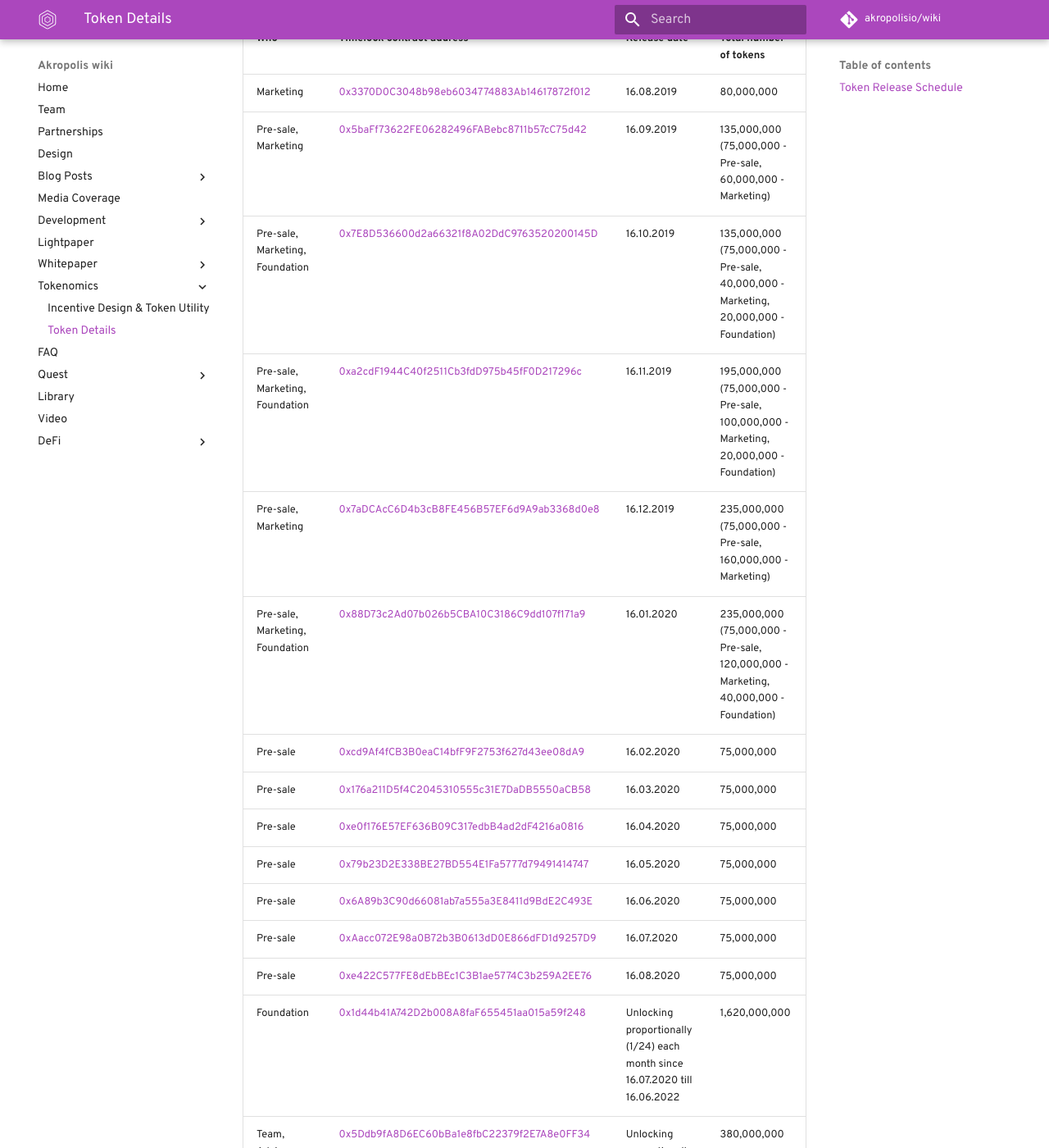
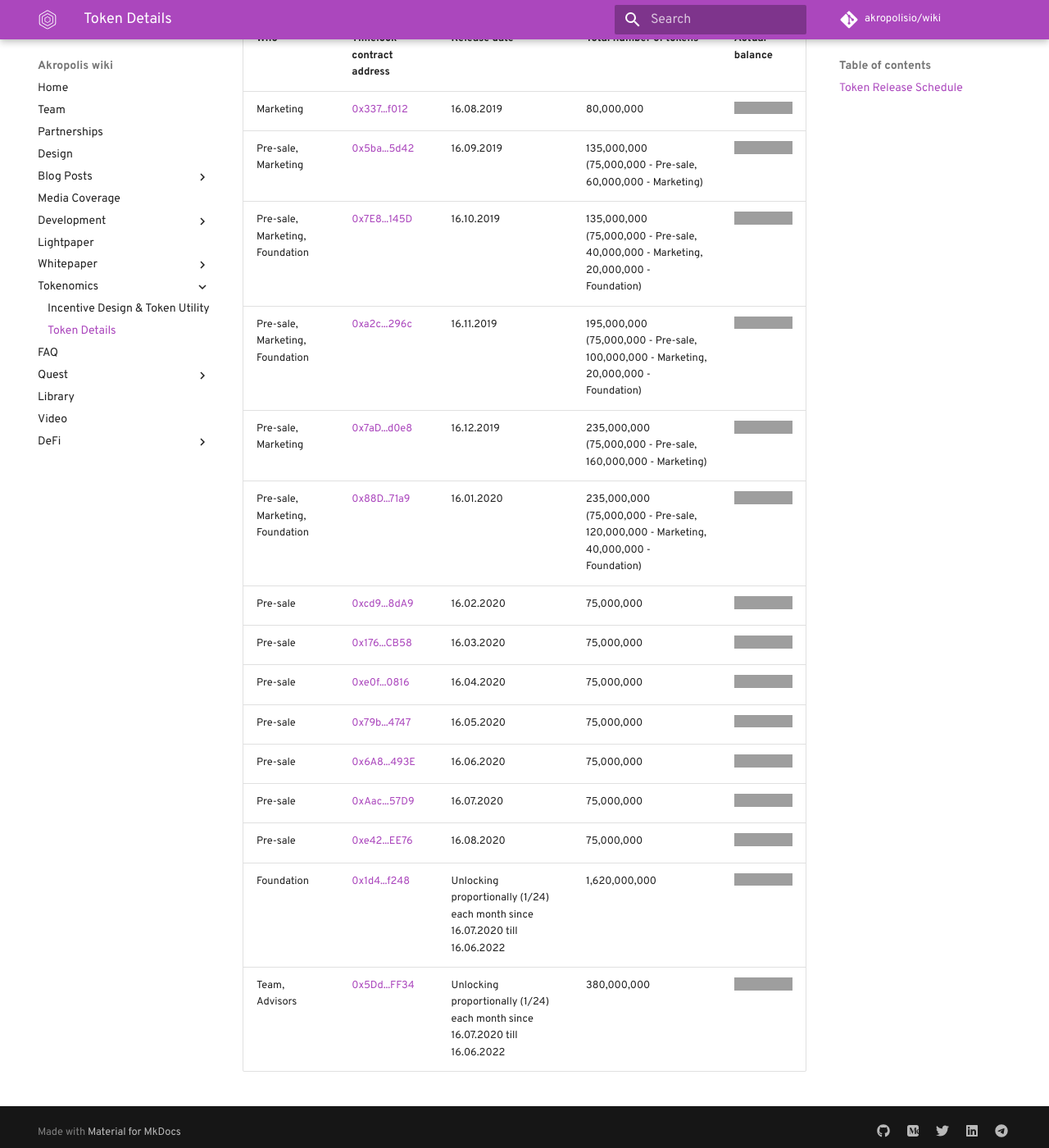
Before and after one commit to kaonone/wiki, an MkDocs documentation site: the page built from docs/tokendetails.md, in a window 1280 px wide and 1400 px high, scrolled down 464 px. Shown: the whole window at 82% size. Built offline with MkDocs 1.6.1 and Material for MkDocs 9.7.7, drawn with Linux system fonts in a browser that asks for light colours; some web fonts are replaced; comment, search, counter and statistics services are not loaded; old or Windows-style settings are respelled for this version of MkDocs; grey boxes are pictures that could not be loaded.

Commit message:
Update tokendetails.md

```diff
--- a/docs/tokendetails.md
+++ b/docs/tokendetails.md
@@ -13,20 +13,20 @@
 
 460,000,000 tokens (11.5% of total token supply) was released on listing on Huobi Global (8% - Huobi Prime Offering, 3.5% - Foundation).
 
-| **Who**|**Timelock contract address**|**Release date**|**Total number of tokens**|
-|----------	|-------------	|---	|---	|
-| Marketing |  [0x3370D0C3048b98eb6034774883Ab14617872f012](https://etherscan.io/address/0x3370D0C3048b98eb6034774883Ab14617872f012) |  16.08.2019 | 80,000,000 |
-| Pre-sale, Marketing |  [0x5baFf73622FE06282496FABebc8711b57cC75d42](https://etherscan.io/address/0x5baFf73622FE06282496FABebc8711b57cC75d42) |  16.09.2019 | 135,000,000 (75,000,000 - Pre-sale, 60,000,000 - Marketing)|
-| Pre-sale, Marketing, Foundation | [0x7E8D536600d2a66321f8A02DdC9763520200145D](https://etherscan.io/address/0x7E8D536600d2a66321f8A02DdC9763520200145D) | 16.10.2019 | 135,000,000 (75,000,000 - Pre-sale, 40,000,000 - Marketing, 20,000,000 - Foundation)|
-| Pre-sale, Marketing, Foundation | [0xa2cdF1944C40f2511Cb3fdD975b45fF0D217296c](https://etherscan.io/address/0xa2cdF1944C40f2511Cb3fdD975b45fF0D217296c) | 16.11.2019 | 195,000,000 (75,000,000 - Pre-sale, 100,000,000 - Marketing, 20,000,000 - Foundation)|
-| Pre-sale, Marketing | [0x7aDCAcC6D4b3cB8FE456B57EF6d9A9ab3368d0e8](https://etherscan.io/address/0x7aDCAcC6D4b3cB8FE456B57EF6d9A9ab3368d0e8) | 16.12.2019 | 235,000,000 (75,000,000 - Pre-sale, 160,000,000 - Marketing)|
-| Pre-sale, Marketing, Foundation | [0x88D73c2Ad07b026b5CBA10C3186C9dd107f171a9](https://etherscan.io/address/0x88D73c2Ad07b026b5CBA10C3186C9dd107f171a9) | 16.01.2020 | 235,000,000 (75,000,000 - Pre-sale, 120,000,000 - Marketing, 40,000,000 - Foundation)|
-|Pre-sale | [0xcd9Af4fCB3B0eaC14bfF9F2753f627d43ee08dA9](https://etherscan.io/address/0xcd9Af4fCB3B0eaC14bfF9F2753f627d43ee08dA9) | 16.02.2020 | 75,000,000 |
-| Pre-sale | [0x176a211D5f4C2045310555c31E7DaDB5550aCB58](https://etherscan.io/address/0x176a211D5f4C2045310555c31E7DaDB5550aCB58) | 16.03.2020 | 75,000,000 |
-| Pre-sale | [0xe0f176E57EF636B09C317edbB4ad2dF4216a0816](https://etherscan.io/address/0xe0f176E57EF636B09C317edbB4ad2dF4216a0816) | 16.04.2020 | 75,000,000 |
-| Pre-sale | [0x79b23D2E338BE27BD554E1Fa5777d79491414747](https://etherscan.io/address/0x79b23D2E338BE27BD554E1Fa5777d79491414747) | 16.05.2020 | 75,000,000|
-| Pre-sale |[0x6A89b3C90d66081ab7a555a3E8411d9BdE2C493E](https://etherscan.io/address/0x6A89b3C90d66081ab7a555a3E8411d9BdE2C493E) |16.06.2020 |75,000,000 |
-| Pre-sale | [0xAacc072E98a0B72b3B0613dD0E866dFD1d9257D9](https://etherscan.io/address/0xAacc072E98a0B72b3B0613dD0E866dFD1d9257D9) |16.07.2020 |75,000,000|
-| Pre-sale |[0xe422C577FE8dEbBEc1C3B1ae5774C3b259A2EE76](https://etherscan.io/address/0xe422C577FE8dEbBEc1C3B1ae5774C3b259A2EE76) |16.08.2020 |75,000,000|
-| Foundation | [0x1d44b41A742D2b008A8faF655451aa015a59f248](https://etherscan.io/address/0x1d44b41A742D2b008A8faF655451aa015a59f248) | Unlocking proportionally (1/24) each month since 16.07.2020 till 16.06.2022 | 1,620,000,000 |
-| Team, Advisors | [0x5Ddb9fA8D6EC60bBa1e8fbC22379f2E7A8e0FF34](https://etherscan.io/address/0x5Ddb9fA8D6EC60bBa1e8fbC22379f2E7A8e0FF34) | Unlocking proportionally (1/24) each month since 16.07.2020 till 16.06.2022 | 380,000,000 |
+| **Who**|**Timelock contract address**|**Release date**|**Total number of tokens**| Actual balance |
+|----------	|-------------	|---	|---	|---	|
+| Marketing |  [0x337...f012](https://etherscan.io/address/0x3370D0C3048b98eb6034774883Ab14617872f012) |  16.08.2019 | 80,000,000 | <img src="https://img.balancebadge.io/token/0x8ab7404063ec4dbcfd4598215992dc3f8ec853d7/0x3370D0C3048b98eb6034774883Ab14617872f012/akro.svg"> |
+| Pre-sale, Marketing |  [0x5ba...5d42](https://etherscan.io/address/0x5baFf73622FE06282496FABebc8711b57cC75d42) |  16.09.2019 | 135,000,000 (75,000,000 - Pre-sale, 60,000,000 - Marketing)| <img src="https://img.balancebadge.io/token/0x8ab7404063ec4dbcfd4598215992dc3f8ec853d7/0x5baFf73622FE06282496FABebc8711b57cC75d42/akro.svg"> |
+| Pre-sale, Marketing, Foundation | [0x7E8...145D](https://etherscan.io/address/0x7E8D536600d2a66321f8A02DdC9763520200145D) | 16.10.2019 | 135,000,000 (75,000,000 - Pre-sale, 40,000,000 - Marketing, 20,000,000 - Foundation)| <img src="https://img.balancebadge.io/token/0x8ab7404063ec4dbcfd4598215992dc3f8ec853d7/0x7E8D536600d2a66321f8A02DdC9763520200145D/akro.svg"> |
+| Pre-sale, Marketing, Foundation | [0xa2c...296c](https://etherscan.io/address/0xa2cdF1944C40f2511Cb3fdD975b45fF0D217296c) | 16.11.2019 | 195,000,000 (75,000,000 - Pre-sale, 100,000,000 - Marketing, 20,000,000 - Foundation)| <img src="https://img.balancebadge.io/token/0x8ab7404063ec4dbcfd4598215992dc3f8ec853d7/0xa2cdF1944C40f2511Cb3fdD975b45fF0D217296c/akro.svg"> |
+| Pre-sale, Marketing | [0x7aD...d0e8](https://etherscan.io/address/0x7aDCAcC6D4b3cB8FE456B57EF6d9A9ab3368d0e8) | 16.12.2019 | 235,000,000 (75,000,000 - Pre-sale, 160,000,000 - Marketing)| <img src="https://img.balancebadge.io/token/0x8ab7404063ec4dbcfd4598215992dc3f8ec853d7/0x7aDCAcC6D4b3cB8FE456B57EF6d9A9ab3368d0e8/akro.svg"> |
+| Pre-sale, Marketing, Foundation | [0x88D...71a9](https://etherscan.io/address/0x88D73c2Ad07b026b5CBA10C3186C9dd107f171a9) | 16.01.2020 | 235,000,000 (75,000,000 - Pre-sale, 120,000,000 - Marketing, 40,000,000 - Foundation)| <img src="https://img.balancebadge.io/token/0x8ab7404063ec4dbcfd4598215992dc3f8ec853d7/0x88D73c2Ad07b026b5CBA10C3186C9dd107f171a9/akro.svg"> |
+|Pre-sale | [0xcd9...8dA9](https://etherscan.io/address/0xcd9Af4fCB3B0eaC14bfF9F2753f627d43ee08dA9) | 16.02.2020 | 75,000,000 | <img src="https://img.balancebadge.io/token/0x8ab7404063ec4dbcfd4598215992dc3f8ec853d7/0xcd9Af4fCB3B0eaC14bfF9F2753f627d43ee08dA9/akro.svg"> |
+| Pre-sale | [0x176...CB58](https://etherscan.io/address/0x176a211D5f4C2045310555c31E7DaDB5550aCB58) | 16.03.2020 | 75,000,000 | <img src="https://img.balancebadge.io/token/0x8ab7404063ec4dbcfd4598215992dc3f8ec853d7/0x176a211D5f4C2045310555c31E7DaDB5550aCB58/akro.svg"> |
+| Pre-sale | [0xe0f...0816](https://etherscan.io/address/0xe0f176E57EF636B09C317edbB4ad2dF4216a0816) | 16.04.2020 | 75,000,000 | <img src="https://img.balancebadge.io/token/0x8ab7404063ec4dbcfd4598215992dc3f8ec853d7/0xe0f176E57EF636B09C317edbB4ad2dF4216a0816/akro.svg"> |
+| Pre-sale | [0x79b...4747](https://etherscan.io/address/0x79b23D2E338BE27BD554E1Fa5777d79491414747) | 16.05.2020 | 75,000,000| <img src="https://img.balancebadge.io/token/0x8ab7404063ec4dbcfd4598215992dc3f8ec853d7/0x79b23D2E338BE27BD554E1Fa5777d79491414747/akro.svg"> |
+| Pre-sale |[0x6A8...493E](https://etherscan.io/address/0x6A89b3C90d66081ab7a555a3E8411d9BdE2C493E) |16.06.2020 |75,000,000 | <img src="https://img.balancebadge.io/token/0x8ab7404063ec4dbcfd4598215992dc3f8ec853d7/0x6A89b3C90d66081ab7a555a3E8411d9BdE2C493E/akro.svg"> |
+| Pre-sale | [0xAac...57D9](https://etherscan.io/address/0xAacc072E98a0B72b3B0613dD0E866dFD1d9257D9) |16.07.2020 |75,000,000| <img src="https://img.balancebadge.io/token/0x8ab7404063ec4dbcfd4598215992dc3f8ec853d7/0xAacc072E98a0B72b3B0613dD0E866dFD1d9257D9/akro.svg"> |
+| Pre-sale |[0xe42...EE76](https://etherscan.io/address/0xe422C577FE8dEbBEc1C3B1ae5774C3b259A2EE76) |16.08.2020 |75,000,000|<img src="https://img.balancebadge.io/token/0x8ab7404063ec4dbcfd4598215992dc3f8ec853d7/0xe422C577FE8dEbBEc1C3B1ae5774C3b259A2EE76/akro.svg"> |
+| Foundation | [0x1d4...f248](https://etherscan.io/address/0x1d44b41A742D2b008A8faF655451aa015a59f248) | Unlocking proportionally (1/24) each month since 16.07.2020 till 16.06.2022 | 1,620,000,000 | <img src="https://img.balancebadge.io/token/0x8ab7404063ec4dbcfd4598215992dc3f8ec853d7/0x1d44b41A742D2b008A8faF655451aa015a59f248/akro.svg"> |
+| Team, Advisors | [0x5Dd...FF34](https://etherscan.io/address/0x5Ddb9fA8D6EC60bBa1e8fbC22379f2E7A8e0FF34) | Unlocking proportionally (1/24) each month since 16.07.2020 till 16.06.2022 | 380,000,000 | <img src="https://img.balancebadge.io/token/0x8ab7404063ec4dbcfd4598215992dc3f8ec853d7/0x5Ddb9fA8D6EC60bBa1e8fbC22379f2E7A8e0FF34/akro.svg"> |
```
